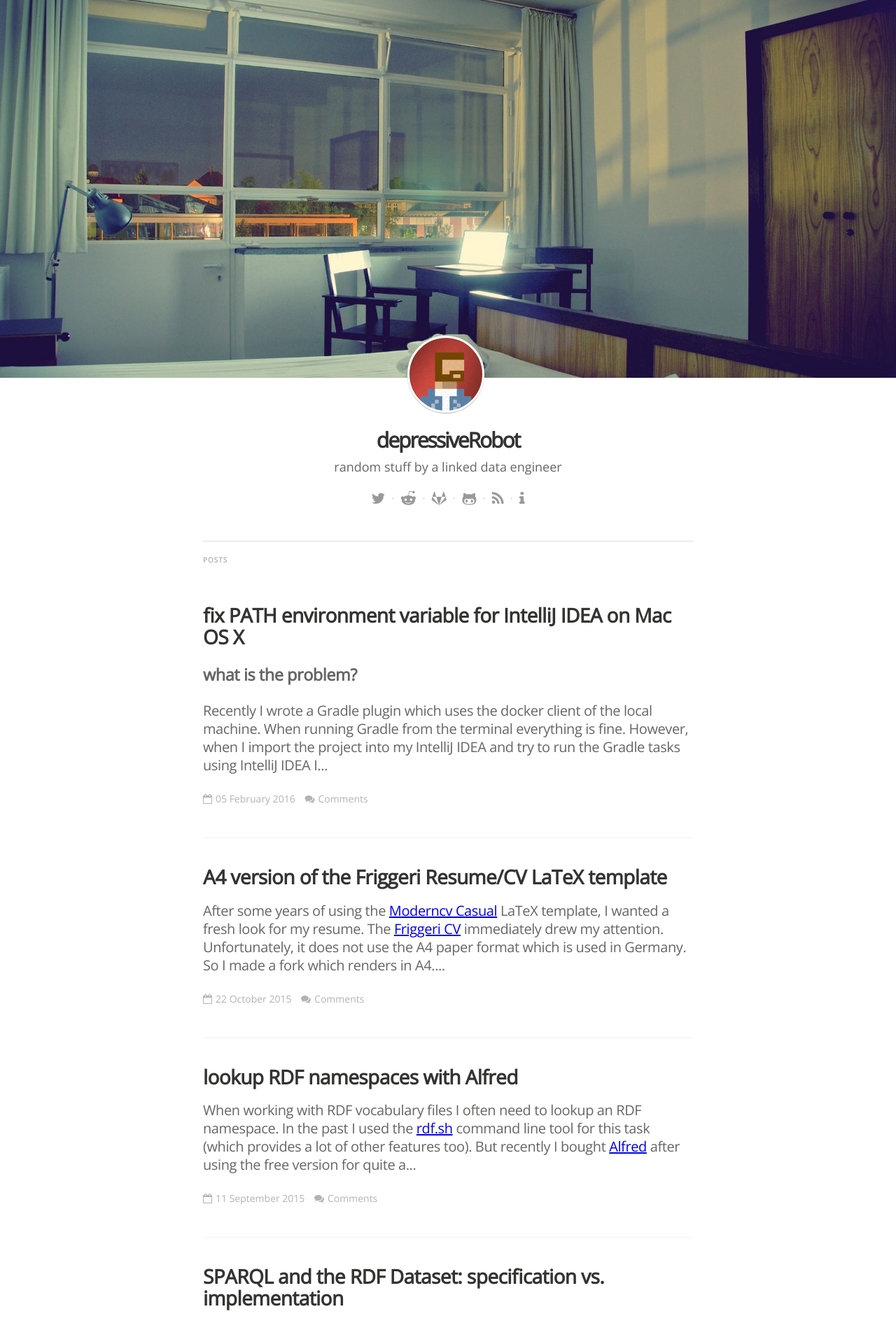
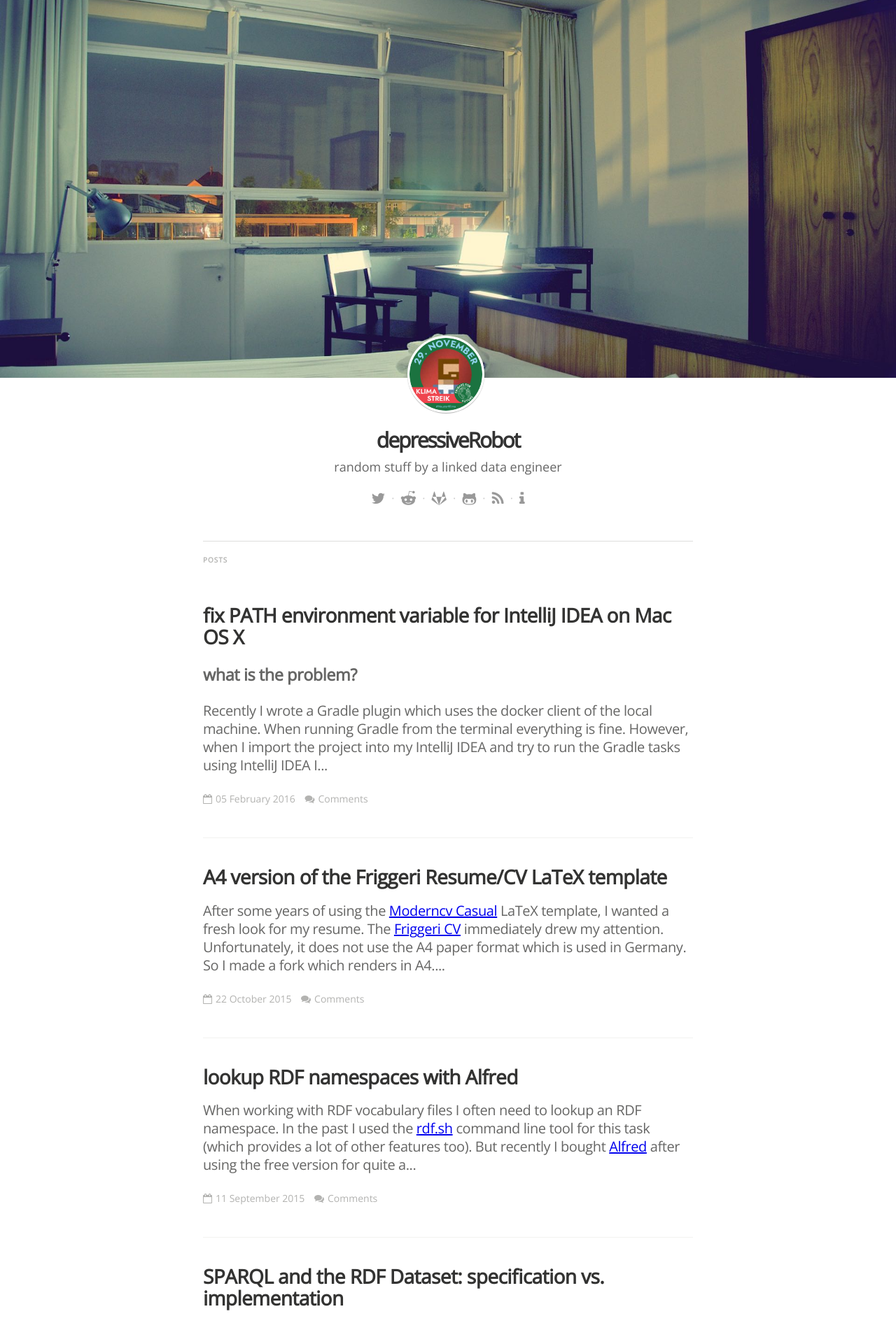
Before and after one commit to depressiveRobot/depressiverobot.github.io, a Jekyll site: the page built from index.html, in a window 1280 px wide. Shown: the top 1901 px of the page at 70% size. Built offline with Jekyll 4.4.1, drawn with Linux system fonts in a browser that asks for light colours; nearby versions of some CDN libraries; the list of posts is cut into pages by our own code; comment, search, counter and statistics services are not loaded.

Commit message:
set #Klimastreik logo

```diff
--- a/_config.yml
+++ b/_config.yml
@@ -19,7 +19,8 @@ description: "random stuff by a linked data engineer"
 # > # this means to ignore newlines until "email:"
 
 # blog logo
-logo: "/assets/images/author.png"
+#logo: "/assets/images/author.png"
+logo: "/assets/images/klimastreik_social.png"
 # blog cover
 cover: "/assets/images/DSC_2775.jpg"
 
```
Also changed, not shown: assets/images/klimastreik_social.png (added).
